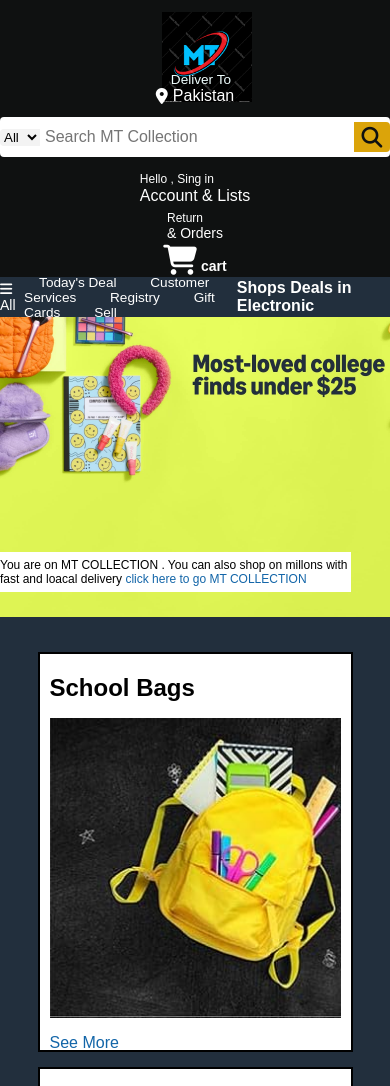
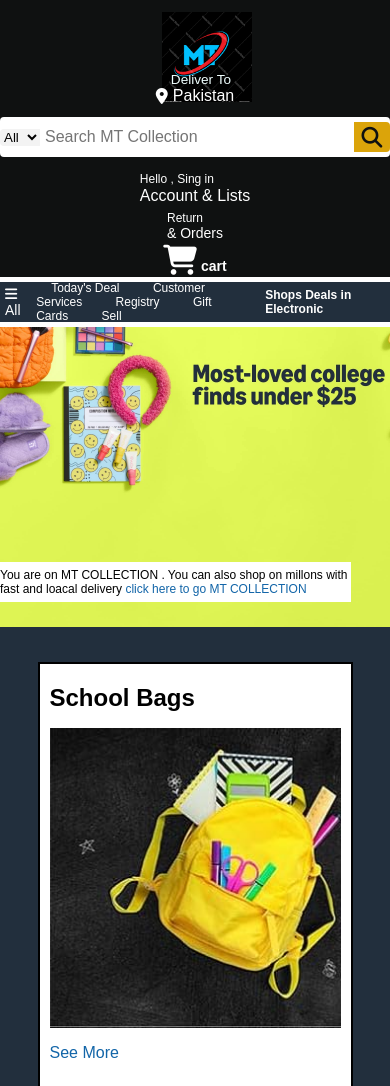
Before and after one commit to rabia758/mt-collection, a plain HTML site: page index.html in a window 390 px wide. Shown: the top 1086 px of the page. Drawn offline with Linux system fonts and the light colour scheme.

Commit message:
fist commit

```diff
--- a/index.html
+++ b/index.html
@@ -213,7 +213,7 @@
                 <li>Sell apps on MT</li>
                 <li>Advertise Your Products</li>
                 <li>Self-Publish with Us</li>
-                <li>Host an MT Hub</li>
+
             </ul>
             <ul>
                 <p>MT Collection</p>
--- a/style.css
+++ b/style.css
@@ -308,11 +308,14 @@
 
     .hero-section {
         height: 300px;
+        margin-top: 5px;
+    justify-content: flex-start;
     }
 
     .hero-msg {
         font-size: 0.75rem;
         width: 90%;
+        justify-content: center;
     }
     .nav-search , .nav-sigin,.nav-return, .nav-cart, .panel{
         font-size: 14px;
@@ -320,5 +323,17 @@
        .footer-panel2{
         font-size: 15px;
        }
+       .panel-ops,.panel-deals{
+        font-size: 12px;
+        padding-left: 5px;
 
-}
+       }
+       .panel{
+         justify-content: flex-start;
+         margin-top: 5px;
+         padding-left: 5px;
+       }
+       .box{
+        height: 450px;
+       }
+       }
```
